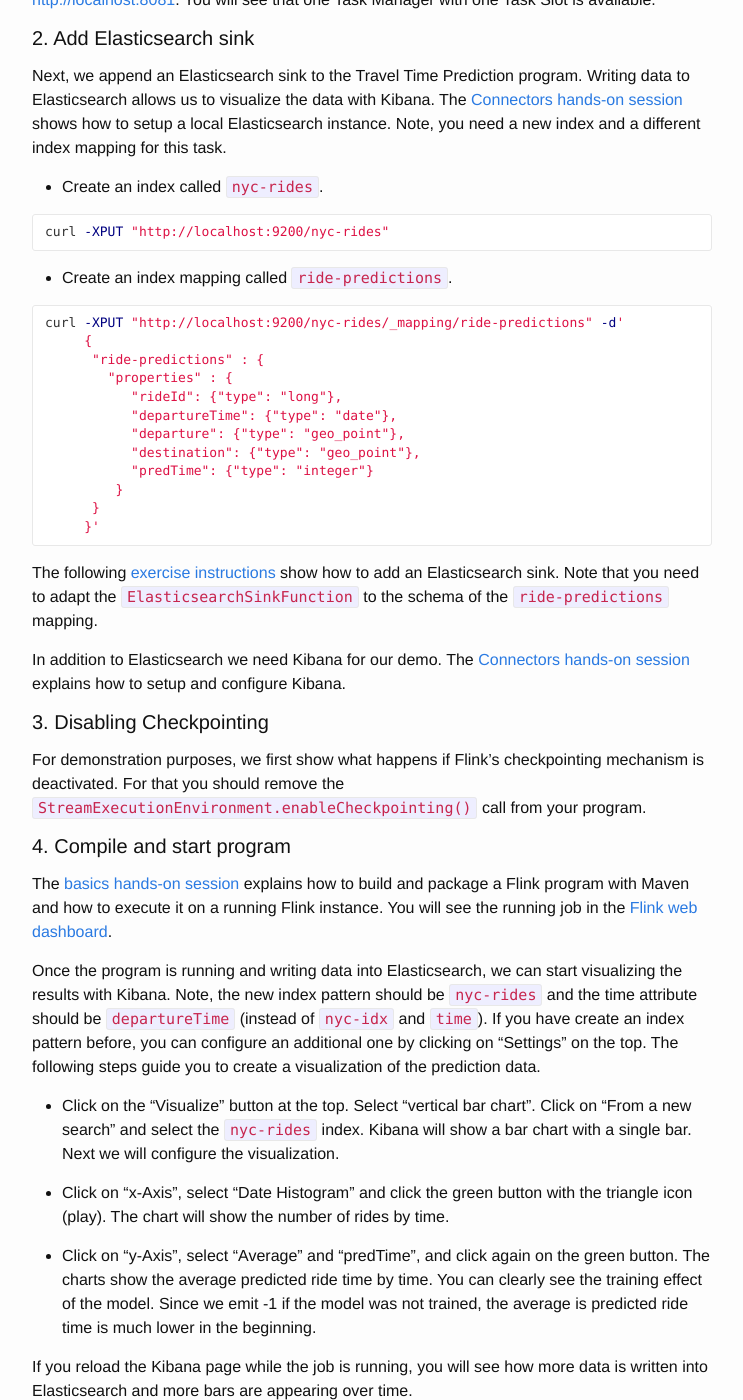
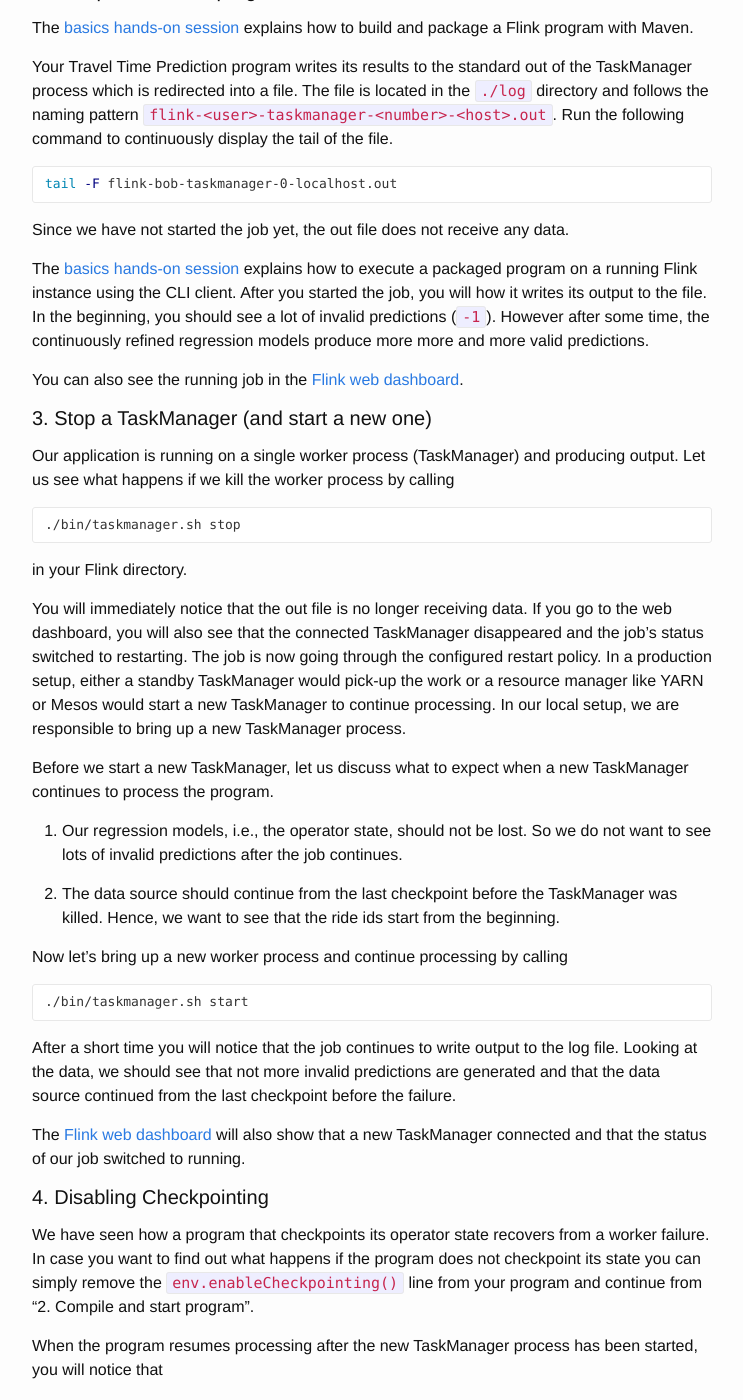
Before and after one commit to dataArtisans/flink-training-web, a Jekyll site: the page built from dataStream/4-handsOn.md, in a window 1280 px wide and 1400 px high, scrolled down 781 px. Shown: the whole window, without its empty margins (268-1011 px from the left). Built offline with Jekyll 4.4.1, drawn with Linux system fonts in a browser that asks for light colours; some of the changed text lies outside the part shown.

Commit message:
Continued with restructing of training website

```diff
--- a/dataStream/4-handsOn.md
+++ b/dataStream/4-handsOn.md
@@ -4,93 +4,69 @@
 permalink: /dataStream/4-handsOn.html
 ---
 
-In this hands-on session, we will implement a DataStream program that includes a stateful operator. In addition, the session includes a step-by-step guide to demonstrate how a stateful program successfully recovers from a simulated worker failure.
+In this hands-on session, we will implement a fault-tolerant DataStream program that includes a stateful operator. In addition, the session includes a step-by-step guide to demonstrate how a stateful program successfully recovers from a simulated worker failure.
 
-### Implement a stateful travel time prediction program
+### Implement a stateful program to predict travel time
 
-The [Travel Time Prediction exercise]( {{site.baseurl}}/exercises/timePrediction.html) will teach you how to implement a program that includes a stateful operator. The instructions include a detailed task description, implementation hints, and links to reference solutions.
+The [Travel Time Prediction exercise]( {{site.baseurl}}/exercises/timePrediction.html) will guide you to implement a program that consists of a stateful operator. The instructions include a detailed task description, implementation hints, and links to reference solutions.
 
-### Demonstrating failure recovery
+### Failure recovery in action!
 
-The following steps are optional but an insightful exercise. We will demonstrate the recovery of a Flink streaming application that experiences a worker failure. Most of the preparation steps have been described in the previous hands-on sessions.
+The following steps are optional but an insightful exercise. We will demonstrate the recovery of a Flink streaming application that experiences a worker failure.
 
 #### 1. Start a local Flink cluster
 
-In order to demonstrate a worker failure, we must execute the program on a local Flink cluster and not from the IDE. The [setup instructions]({{site.baseurl}}/devEnvSetup.html) show how to setup Flink. Note, instead of starting a local instance via `./bin/start-local.sh` we need to start a local cluster by running `./bin/start-cluster.sh`. In contrast to a local instance, a local cluster starts two separate processes for master (JobManager) and worker (TaskManager). Make sure to stop a running local Flink instance by calling `./bin/stop-local.sh` before starting a local cluster.
-You can check that the local Flink cluster is running by opening the web dashboard on [http://localhost:8081](http://localhost:8081). You will see that one Task Manager with one Task Slot is available.
+In order to demonstrate a worker failure, we have to execute the program on a local Flink cluster, not from the IDE. The [setup instructions]({{site.baseurl}}/devEnvSetup.html) show how to setup Flink locally. Instead of starting a local Flink instance via `./bin/start-local.sh` we need to start a local cluster by running `./bin/start-cluster.sh`. In contrast to a local instance, a local cluster starts two separate processes for master (JobManager) and worker (TaskManager). You can check that the local Flink cluster via the web dashboard on [http://localhost:8081](http://localhost:8081). You should see one available TaskManager with one task slot.
 
-#### 2. Add Elasticsearch sink
+#### 2. Compile and start program
 
-Next, we append an Elasticsearch sink to the Travel Time Prediction program. Writing data to Elasticsearch allows us to visualize the data with Kibana. The [Connectors hands-on session]({{site.baseurl}}/dataStream/3-handson.html) shows how to setup a local Elasticsearch instance. Note, you need a new index and a different index mapping for this task.
+The [basics hands-on session]({{site.baseurl}}/dataStream/1-handsOn.html) explains how to build and package a Flink program with Maven.
 
-* Create an index called `nyc-rides`.
+Your Travel Time Prediction program writes its results to the standard out of the TaskManager process which is redirected into a file. The file is located in the `./log` directory and follows the naming pattern `flink-<user>-taskmanager-<number>-<host>.out`. Run the following command to continuously display the tail of the file.
 
 ~~~bash
-curl -XPUT "http://localhost:9200/nyc-rides"
+tail -F flink-bob-taskmanager-0-localhost.out
+~~~~
+
+Since we have not started the job yet, the out file does not receive any data.
+
+The [basics hands-on session]({{site.baseurl}}/dataStream/1-handsOn.html) explains how to execute a packaged program on a running Flink instance using the CLI client. After you started the job, you will how it writes its output to the file. In the beginning, you should see a lot of invalid predictions (`-1`). However after some time, the continuously refined regression models produce more more and more valid predictions.
+
+You can also see the running job in the [Flink web dashboard](http://localhost:8081).
+
+#### 3. Stop a TaskManager (and start a new one)
+
+Our application is running on a single worker process (TaskManager) and producing output. Let us see what happens if we kill the worker process by calling
+
+~~~bash
+./bin/taskmanager.sh stop
 ~~~
 
-* Create an index mapping called `ride-predictions`.
+in your Flink directory.
+
+You will immediately notice that the out file is no longer receiving data. If you go to the web dashboard, you will also see that the connected TaskManager disappeared and the job's status switched to restarting. The job is now going through the configured restart policy. In a production setup, either a standby TaskManager would pick-up the work or a resource manager like YARN or Mesos would start a new TaskManager to continue processing. In our local setup, we are responsible to bring up a new TaskManager process.
+
+Before we start a new TaskManager, let us discuss what to expect when a new TaskManager continues to process the program.
+
+1. Our regression models, i.e., the operator state, should not be lost. So we do not want to see lots of invalid predictions after the job continues.
+
+2. The data source should continue from the last checkpoint before the TaskManager was killed. Hence, we want to see that the ride ids start from the beginning.
+
+Now let's bring up a new worker process and continue processing by calling
 
 ~~~bash
-curl -XPUT "http://localhost:9200/nyc-rides/_mapping/ride-predictions" -d'
-     {
-      "ride-predictions" : {
-        "properties" : {
-           "rideId": {"type": "long"},
-           "departureTime": {"type": "date"},
-           "departure": {"type": "geo_point"},
-           "destination": {"type": "geo_point"},
-           "predTime": {"type": "integer"}
-         }
-      }
-     }'
+./bin/taskmanager.sh start
 ~~~
 
-The following [exercise instructions]({{site.baseurl}}/exercises/toElastic.html) show how to add an Elasticsearch sink. Note that you need to adapt the `ElasticsearchSinkFunction` to the schema of the `ride-predictions` mapping.
+After a short time you will notice that the job continues to write output to the log file. Looking at the data, we should see that not more invalid predictions are generated and that the data source continued from the last checkpoint before the failure.
 
-In addition to Elasticsearch we need Kibana for our demo. The [Connectors hands-on session]({{site.baseurl}}/dataStream/3-handsOn.html) explains how to setup and configure Kibana.
+The [Flink web dashboard](http://localhost:8081) will also show that a new TaskManager connected and that the status of our job switched to running.
 
-#### 3. Disabling Checkpointing
+#### 4. Disabling Checkpointing
 
-For demonstration purposes, we first show what happens if Flink's checkpointing mechanism is deactivated. For that you should remove the `StreamExecutionEnvironment.enableCheckpointing()` call from your program.
+We have seen how a program that checkpoints its operator state recovers from a worker failure. In case you want to find out what happens if the program does not checkpoint its state you can simply remove the `env.enableCheckpointing()` line from your program and continue from "2. Compile and start program".
 
-#### 4. Compile and start program
+When the program resumes processing after the new TaskManager process has been started, you will notice that
 
-The [basics hands-on session]({{site.baseurl}}/dataStream/1-handsOn.html) explains how to build and package a Flink program with Maven and how to execute it on a running Flink instance. You will see the running job in the [Flink web dashboard](http://localhost:8081).
-
-Once the program is running and writing data into Elasticsearch, we can start visualizing the results with Kibana. Note, the new index pattern should be `nyc-rides` and the time attribute should be `departureTime` (instead of `nyc-idx` and `time`). If you have create an index pattern before, you can configure an additional one by clicking on "Settings" on the top. The following steps guide you to create a visualization of the prediction data.
-
-* Click on the "Visualize" button at the top. Select "vertical bar chart". Click on "From a new search" and select the `nyc-rides` index. Kibana will show a bar chart with a single bar. Next we will configure the visualization.
-
-* Click on "x-Axis", select "Date Histogram" and click the green button with the triangle icon (play). The chart will show the number of rides by time.
-
-* Click on "y-Axis", select "Average" and "predTime", and click again on the green button. The charts show the average predicted ride time by time. You can clearly see the training effect of the model. Since we emit -1 if the model was not trained, the average is predicted ride time is much lower in the beginning.
-
-If you reload the Kibana page while the job is running, you will see how more data is written into Elasticsearch and more bars are appearing over time.
-
-#### 5. Kill a TaskManager (and start a new one)
-
-Our application is running on a single worker process (TaskManager). Let's see what happens when we kill this worker process. First we need to identify the process we'd like to kill.
-
-~~~bash
-ps -ef | grep taskmanager
-~~~
-
-Next, we kill the TaskManager process.
-
-~~~bash
-kill -9 your_taskmanager_id
-~~~
-
-If you go to the web dashboard, you will see that there are no Task Managers connected and that the job's status switched to restarting.
-When you look at the Kibana dashboard, you will notice that the chart does not change when reloading the page. Hence, no more data is arriving.
-
-Now let's bring up a new worker process and continue processing. Go to your local Flink directory and call:
-
-~~~bash
-bin/taskmanager.sh start
-~~~
-
-The [Flink web dashboard](http://localhost:8081) will show that a new Task Manager connected and our job soon continue processing.
-
-#### 7. Checking the programs output for consistency
+* The operator state was lost (all predictions start again with -1 and will improve over time).
+* The data source started processing from the beginning (ride ids are reset).
--- a/exercises/timePrediction.md
+++ b/exercises/timePrediction.md
@@ -4,19 +4,41 @@
 permalink: /exercises/timePrediction.html
 ---
 
-The task of the "Travel Time Prediction" exercise is to predict the travel time of a taxi ride whenever a ride start event occurs. This is done by using the end events, which carry the information how much time the ride took, to incrementally train a regression model.
+The task of the "Travel Time Prediction" exercise is to predict the travel time of taxi rides when they start, i.e., the program should emit a prediction for each taxi ride start event that is processed. The predictions are computed from a regression model that is incrementally updated for each taxi ride end events, which carry the information how much time a ride took. In the following, we describe the task in more detail and introduce the provided utility classes.
 
-The idea of the exercise is to train a model for each destination grid cell based on the direction from which the taxi arrives and the air-line distance from departure to destination location. The `GeoUtils` class provides two methods to compute these values: `GeoUtils.getEuclideanDistance()` and `GeoUtils.getDirectionAngle()`. The actual travel time can be compute from the start and end time of an end record. We provide a simple prediction model `TravelTimePredictionModel` for the prediction task. `TravelTimePredictionModel.predictTravelTime()` returns a time prediction for a given distance and direction and -1.0 if no prediction is possible yet. `TravelTimePredictionModel.refineModel()` improves the model for a given direction, distance, and actual travel time.
+The idea of the prediction exercise is to train a model for each destination grid cell based on the direction and air-line distance of the departure to the destination location. The `GeoUtils` class provides two methods to compute these values: `GeoUtils.getEuclideanDistance()` and `GeoUtils.getDirectionAngle()`. The actual travel time can be compute from the start and end time of a taxi ride end event. We provide a simple prediction model `TravelTimePredictionModel` for the prediction task. `TravelTimePredictionModel.predictTravelTime()` returns a time prediction for a given distance and direction and `-1` if no prediction is possible yet. `TravelTimePredictionModel.refineModel()` improves the model for a given direction, distance, and actual travel time.
 
 Since the prediction model is valuable operator state, it should not get lost in case of a failure. Therefore, you should register the model as operator state such that Flink can take care of checkpointing the model and restoring it in case of a failure.
 
+### Environment configuration
+
+Stateful and fault-tolerant streaming applications require a few stettings on the `StreamExecutionEnvironment`.
+
+* Configure Flink to perform a consistent checkpoint of a program's operator state every 1000ms.
+
+~~~java
+StreamExecutionEnvironment env = ...
+env.enableCheckpointing(1000);
+~~~~
+
+* Configure Flink to retry to start the job 6 times with 10 second delay. If the job cannot be restarted within 6 attempts , it fails.
+
+~~~java
+StreamExecutionEnvironment env = ...
+env.setRestartStrategy(
+  RestartStrategies.fixedDelayRestart(
+    6,                            // 6 retries
+    Time.of(10, TimeUnit.SECONDS) // 10 secs delay
+  ));
+~~~~
+
 ### Input Data
 
-This exercise is based on a stream of taxi ride events. Since the `TaxiRideSource` that we used so far is not able to checkpoint its internal state, we are using the `CheckpointedTaxiRideSource` for this exercise. `CheckpointedTaxiRideSource` is used similar to `TaxiRideSource` except that it does not accept a `maxServingDelay` parameter.
+This exercise is based on a stream of taxi ride events. Since the `TaxiRideSource` that we used so far is not able to checkpoint its internal state. Instead we are using the `CheckpointedTaxiRideSource` for this exercise. `CheckpointedTaxiRideSource` is used similar to `TaxiRideSource` except that it does not accept a `maxServingDelay` parameter.
 
 ### Expected Output
 
-The result of the exercise should be a `DataStream<Tuple2<TaxiRide, Integer>>` where the first field is a `TaxiRide` start event and the second field is the predicted travel time in minutes. In case, no prediction is possible, the second field should contain `-1`.
+The result of the exercise should be a `DataStream<Tuple2<Long, Integer>>` where the first `Long` field is the `rideId` of a taxi ride and the second `Integer` field is the predicted travel time in minutes. If no prediction is possible the prediction should be `-1`.
 
 The resulting stream should be printed to standard out.
 
```
